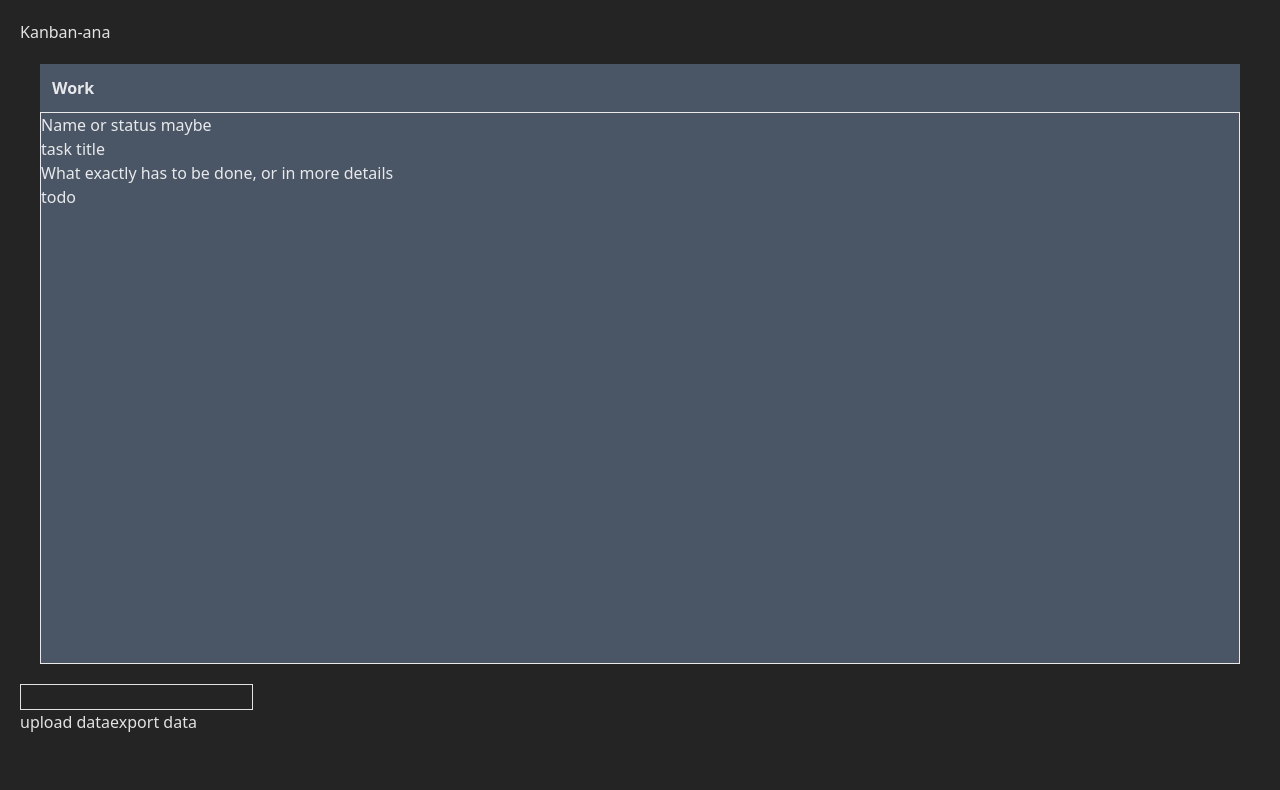
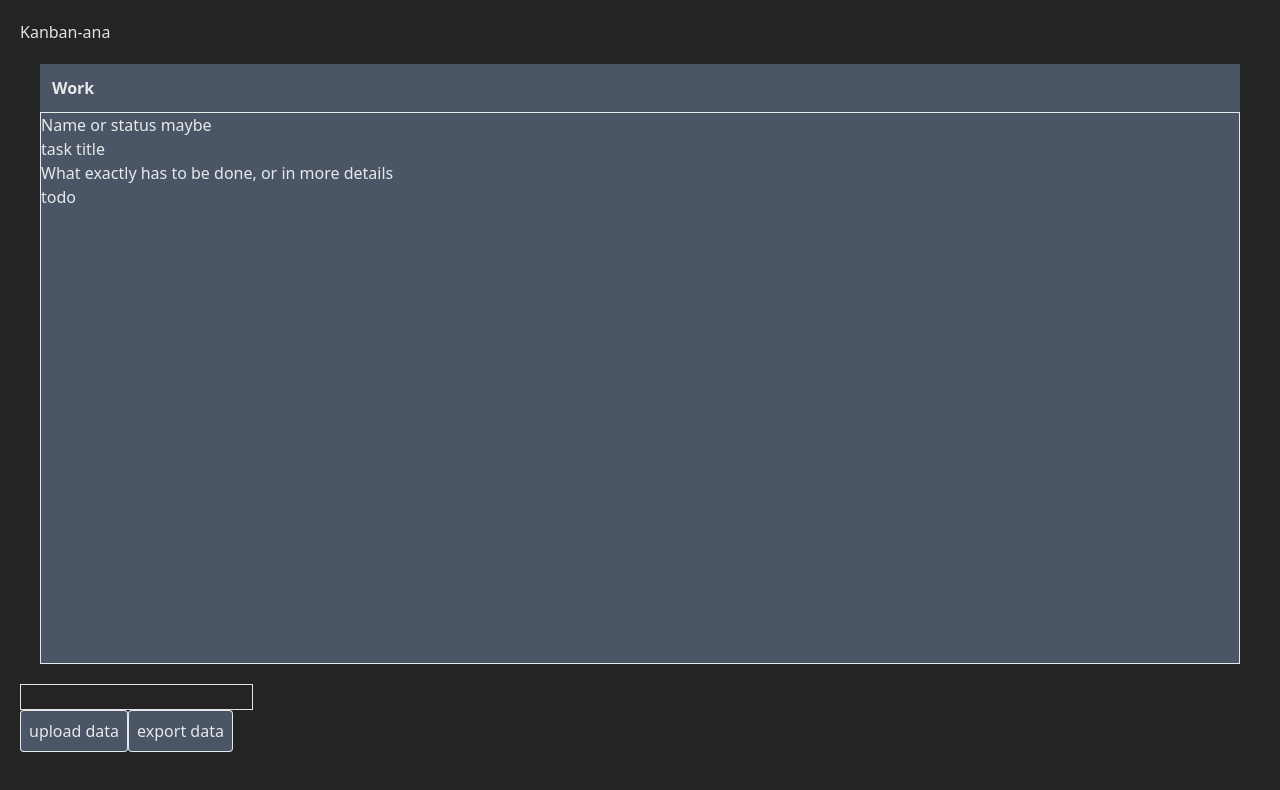
Before and after one commit to Ado-go/kanban, a React (Vite) app: page / in a window 1280 px wide. Shown: the top 790 px of the page. Built offline with nearby package versions, Linux system fonts and the light colour scheme.

Commit message:
feat: button basic style

```diff
--- a/src/components/Button.tsx
+++ b/src/components/Button.tsx
@@ -4,5 +4,12 @@ type ButtonProps = {
 };
 
 export default function Button({ text, handleClick }: ButtonProps) {
-  return <button onClick={() => handleClick()}>{text}</button>;
+  return (
+    <button
+      className="p-2 border rounded cursor-pointer bg-gray-600 hover:invert transition"
+      onClick={() => handleClick()}
+    >
+      {text}
+    </button>
+  );
 }
```
